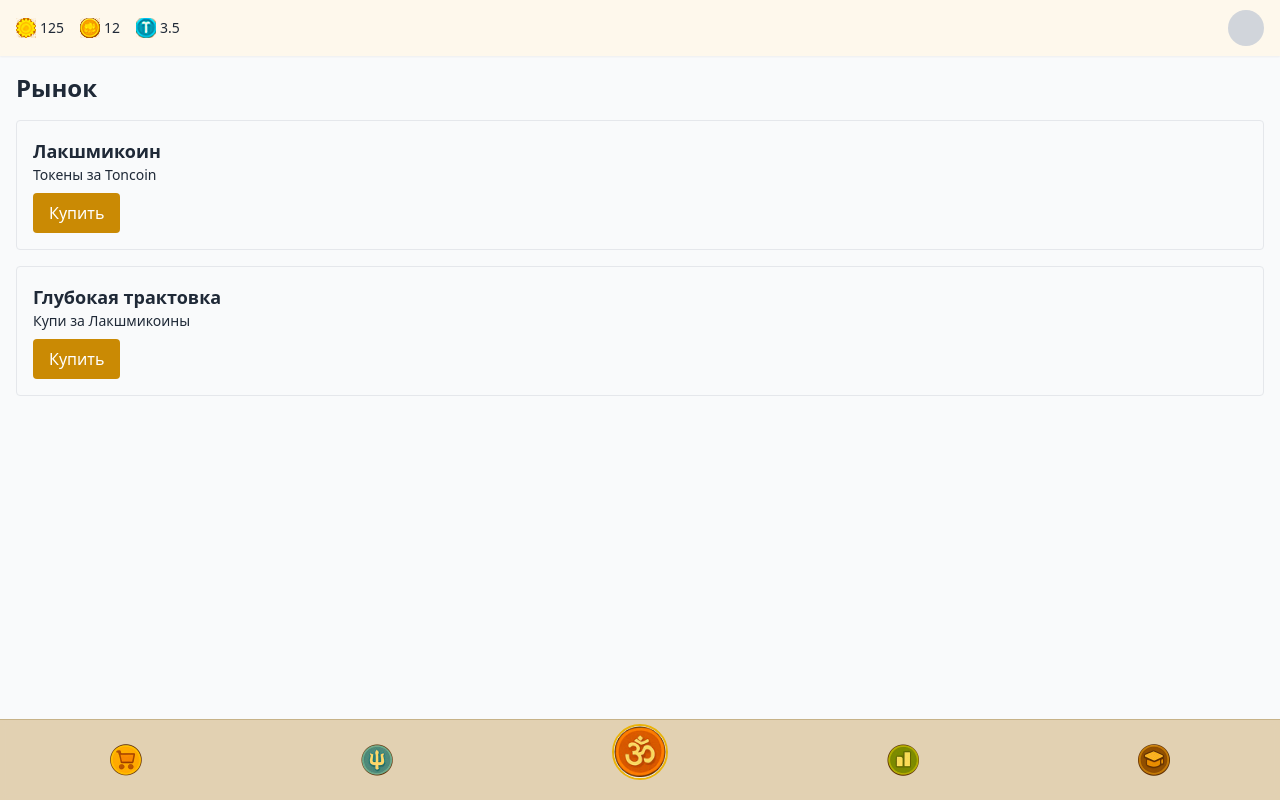
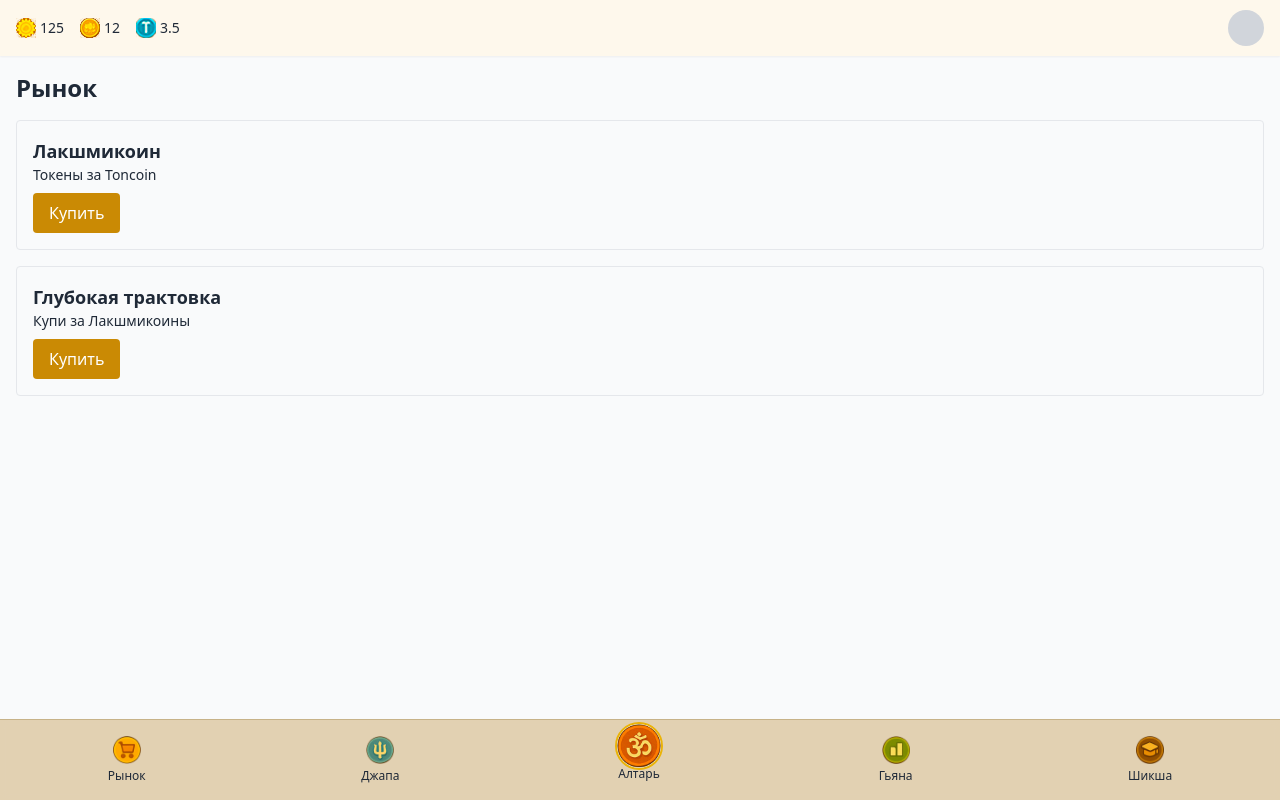
Before and after one commit to liladhama/dhama_back, a React (Create React App) app: page /#/market in a window 1280 px wide. Built offline with nearby package versions, Linux system fonts and the light colour scheme.

Commit message:
revert: restore original altar and bottomnav layout

```diff
--- a/src/components/BottomNav.jsx
+++ b/src/components/BottomNav.jsx
@@ -9,26 +9,31 @@ import marketIcon from '../icons/icon_market.png';
 
 export default function BottomNav() {
   return (
-    <nav className="fixed bottom-0 left-0 w-full bg-[#DCC7A0]/80 backdrop-blur-sm border-t border-[#c7b288] z-50">
-      <div className="flex justify-around items-center h-20">
-        <NavLink to="/market">
-          <img src={marketIcon} alt="Market" className="w-8 h-8" />
+    <nav className="w-full bg-[#DCC7A0]/80 backdrop-blur-sm border-t border-[#c7b288]">
+      <div className="flex justify-around items-center h-20 text-xs text-center">
+        <NavLink to="/market" className="flex flex-col items-center">
+          <img src={marketIcon} alt="Market" className="w-7 h-7 mb-1" />
+          <span>Рынок</span>
         </NavLink>
-        <NavLink to="/japa">
-          <img src={japaIcon} alt="Japa" className="w-8 h-8" />
+        <NavLink to="/japa" className="flex flex-col items-center">
+          <img src={japaIcon} alt="Japa" className="w-7 h-7 mb-1" />
+          <span>Джапа</span>
         </NavLink>
-        <NavLink to="/altar">
+        <NavLink to="/altar" className="flex flex-col items-center">
           <img
             src={altarIcon}
             alt="Altar"
-            className="w-14 h-14 rounded-full border-2 border-yellow-500 -mt-4 bg-white"
+            className="w-12 h-12 mb-0 -mt-4 rounded-full border-2 border-yellow-500 bg-white"
           />
+          <span className="-mt-1">Алтарь</span>
         </NavLink>
-        <NavLink to="/gyan">
-          <img src={gyanIcon} alt="Gyan" className="w-8 h-8" />
+        <NavLink to="/gyan" className="flex flex-col items-center">
+          <img src={gyanIcon} alt="Gyan" className="w-7 h-7 mb-1" />
+          <span>Гьяна</span>
         </NavLink>
-        <NavLink to="/shiksha">
-          <img src={shikshaIcon} alt="Shiksha" className="w-8 h-8" />
+        <NavLink to="/shiksha" className="flex flex-col items-center">
+          <img src={shikshaIcon} alt="Shiksha" className="w-7 h-7 mb-1" />
+          <span>Шикша</span>
         </NavLink>
       </div>
     </nav>
```
